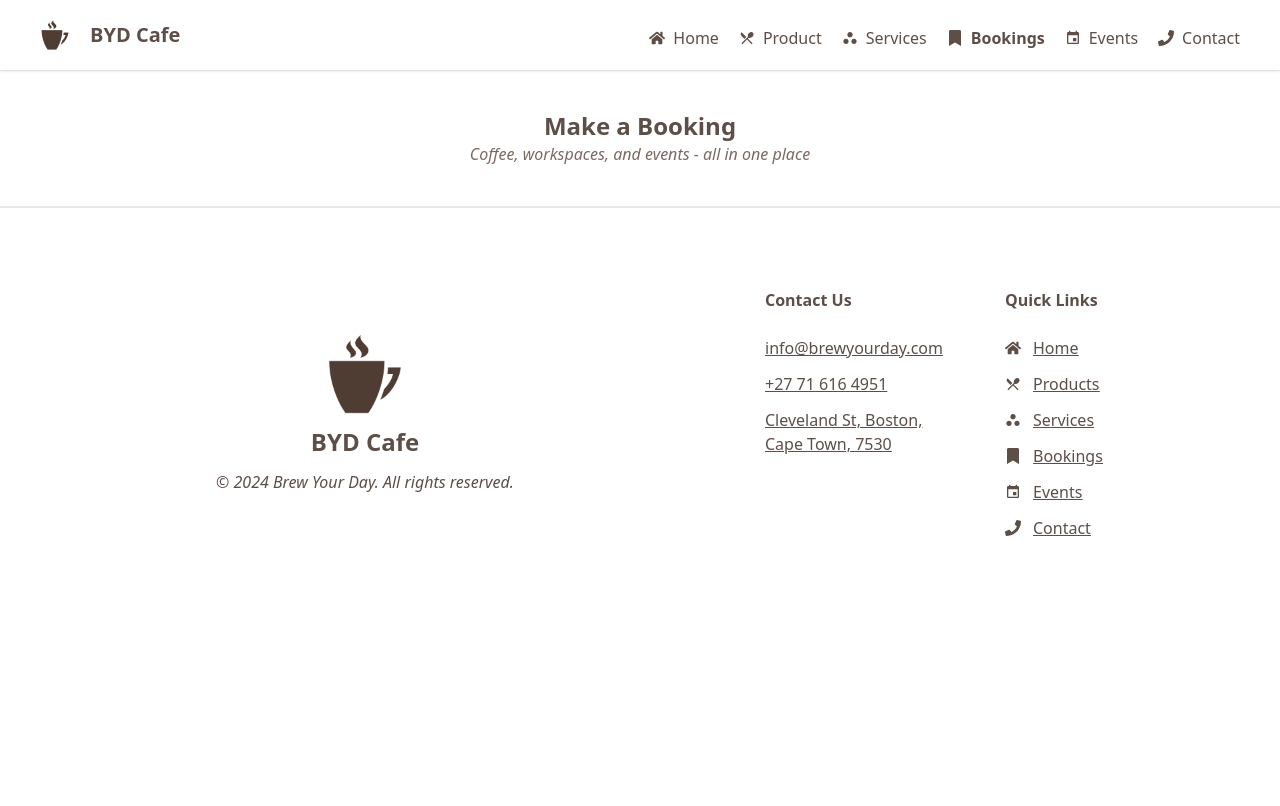
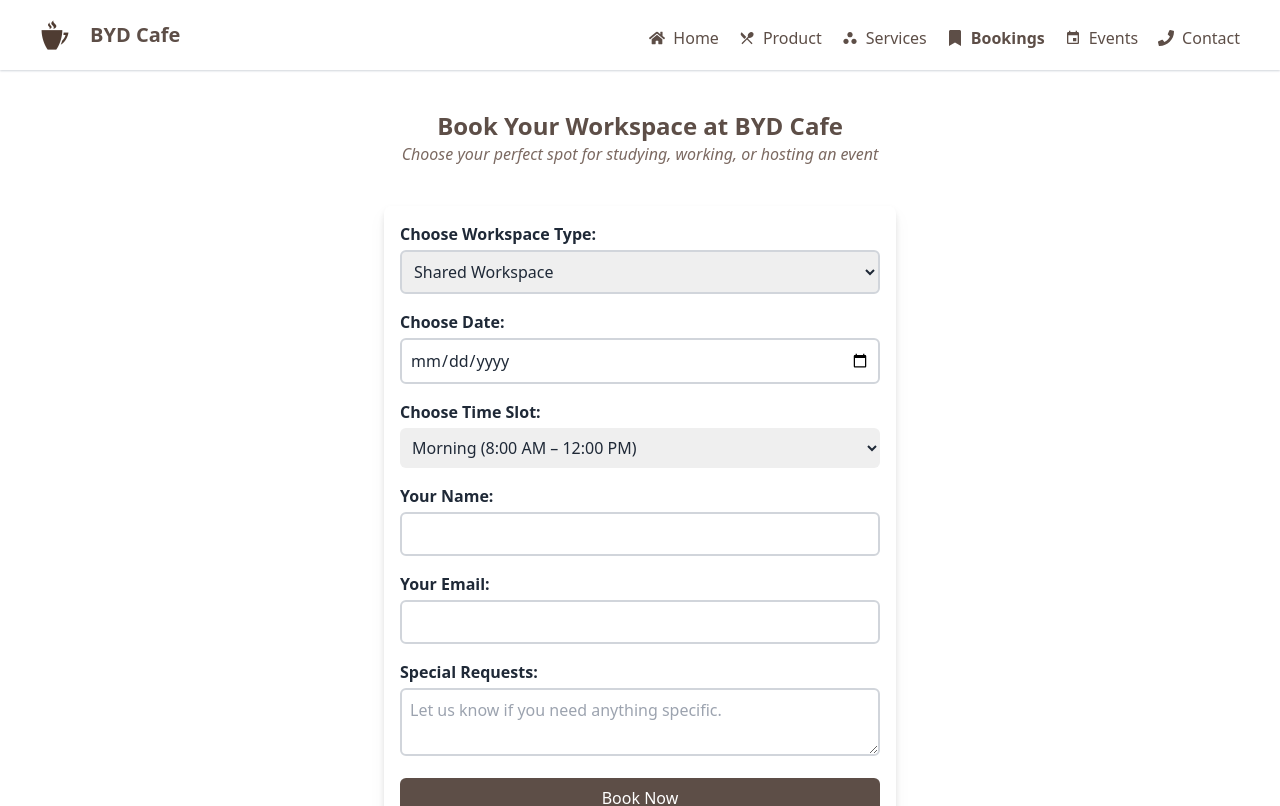
Before and after one commit to riaanjlagrange/byd-cafe, a React (Vite) app in the folder frontend/: page /bookings in a window 1280 px wide. Shown: the top 806 px of the page. Built offline with nearby package versions, Linux system fonts and the light colour scheme.

Commit message:
update booking page

```diff
--- a/frontend/src/pages/BookingsPage.jsx
+++ b/frontend/src/pages/BookingsPage.jsx
@@ -1,9 +1,67 @@
+import { useState } from 'react';
+
 function BookingsPage() {
+	 const [workspaceType, setWorkspaceType] = useState('shared');
+	  const [date, setDate] = useState('');
+	  const [timeSlot, setTimeSlot] = useState('');
+	  const [name, setName] = useState('');
+	  const [email, setEmail] = useState('');
+	  const [specialRequests, setSpecialRequests] = useState('');
+
+	  const handleSubmit = (e) => {
+		e.preventDefault();
+		// Logic to handle form submission, e.g., sending data to backend or API
+		console.log({
+		  workspaceType,
+		  date,
+		  timeSlot,
+		  name,
+		  email,
+		  specialRequests,
+		});
+		alert('Booking submitted!');
+	  };
 	return (
 		<div className="flex justify-center align-center flex-col gap-10 w-[100vw] my-10">
 			<section>
-				<h1 className="md:text-2xl font-bold text-Mocha text-center">Make a Booking</h1>
-				<h2 className="italic text-Mocha-light text-center">Coffee, workspaces, and events - all in one place</h2>
+				<h1 className="md:text-2xl font-bold text-Mocha text-center">Book Your Workspace at BYD Cafe</h1>
+				<h2 className="italic text-Mocha-light text-center mb-10">Choose your perfect spot for studying, working, or hosting an event</h2>
+
+				<form onSubmit={handleSubmit} className="space-y-4 max-w-lg mx-auto p-4 bg-white drop-shadow-lg rounded-lg">
+				  <div>
+					<label htmlFor="workspace-type" className="block font-semibold">Choose Workspace Type:</label>
+					<select className="w-full border-gray-300 rounded-md p-2 mt-1 border-2" id="workspace-type" value={workspaceType} onChange={(e) => setWorkspaceType(e.target.value)}>
+					  <option value="shared">Shared Workspace</option>
+					  <option value="private">Private Room</option>
+					  <option value="group">Group Table</option>
+					</select>
+				  </div>
+				  <div>
+					<label htmlFor="date" className="block font-semibold">Choose Date:</label>
+					<input type="date" className="w-full border-gray-300 rounded-md p-2 mt-1 border-2" id="date" value={date} onChange={(e) => setDate(e.target.value)} required />
+				  </div>
+				  <div>
+					<label htmlFor="time-slot" className="block font-semibold">Choose Time Slot:</label>
+					<select className="w-full border-gray-300 rounded-md p-2 mt-1" id="time-slot" value={timeSlot} onChange={(e) => setTimeSlot(e.target.value)}>
+					  <option value="morning">Morning (8:00 AM – 12:00 PM)</option>
+					  <option value="afternoon">Afternoon (12:00 PM – 4:00 PM)</option>
+					  <option value="evening">Evening (4:00 PM – 8:00 PM)</option>
+					</select>
+				  </div>
+				  <div>
+					<label htmlFor="name" className="block font-semibold">Your Name:</label>
+					<input type="text" className="w-full border-gray-300 rounded-md p-2 mt-1 border-2" id="name" value={name} onChange={(e) => setName(e.target.value)} required />
+				  </div>
+				  <div>
+					<label htmlFor="email" className="block font-semibold">Your Email:</label>
+					<input type="email" className="w-full border-gray-300 rounded-md p-2 mt-1 border-2" id="email" value={email} onChange={(e) => setEmail(e.target.value)} required />
+				  </div>
+				  <div>
+					<label htmlFor="special-requests" className="block font-semibold">Special Requests:</label>
+					<textarea className="w-full border-gray-300 rounded-md p-2 mt-1 border-2" id="special-requests" value={specialRequests} onChange={(e) => setSpecialRequests(e.target.value)} placeholder="Let us know if you need anything specific." />
+				  </div>
+				  <button type="submit" className="bg-Mocha hover:bg-Mocha-light text-white p-2 w-full rounded-md">Book Now</button>
+				</form>
 			</section>
 		</div>
 	);
```
